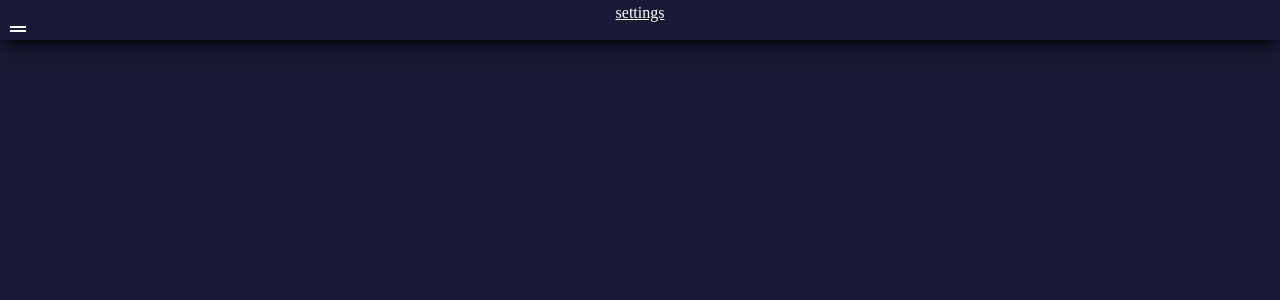
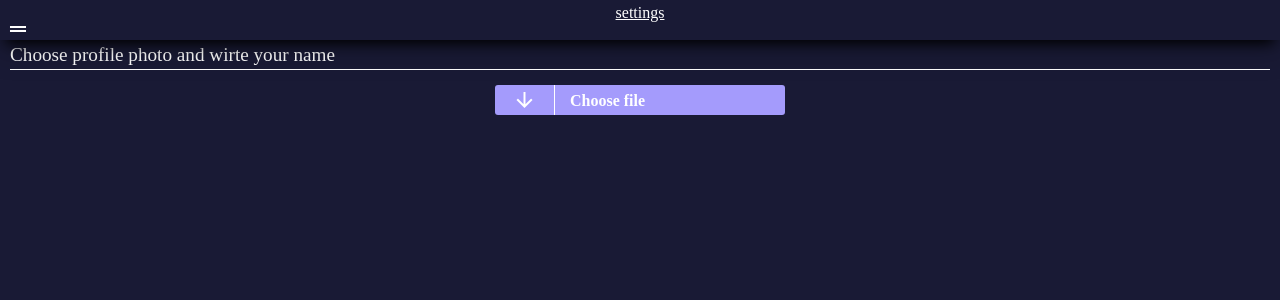
Before and after one commit to Muloversic/easy-learn-React-, a React (Create React App) app: page /settings in a window 1280 px wide. Shown: the top 300 px of the page. Built offline with nearby package versions, Linux system fonts and the light colour scheme.

Commit message:
created custom style for input=file

```diff
--- a/src/components/Settings.js
+++ b/src/components/Settings.js
@@ -1,5 +1,28 @@
-export default function Settings(){
-    return(
-        <h1>Settgins</h1>
-    )
+export default function Settings() {
+  return (
+    <main className="main">
+      <div className="main__settings settings">
+        <div className="settings__user">
+          <h2 className="settings__user-title">
+          Choose profile photo and wirte your name
+          </h2>
+          <div className="settings__input-wrapper">
+            <input
+              name="file"
+              type="file"
+              id="input__file"
+              className="settings__input-file"
+              accept="image/*"
+            />
+            <label htmlFor="input__file" className="settings__input-button">
+              <span className="settings__icon-wrapper">
+              <i className="settings__icon-file Small material-icons">arrow_downward</i>
+              </span>
+              <span className="settings__input-text">Choose file</span>
+            </label>
+          </div>
+        </div>
+      </div>
+    </main>
+  );
 }
--- a/src/scss/index.scss
+++ b/src/scss/index.scss
@@ -5,6 +5,7 @@
 @import url(openSet.scss);
 @import url(studySet.scss);
 @import url(profile.scss);
+@import url(settings.scss);
 
 
 $base-color: #191a35;
--- /dev/null
+++ b/src/scss/settings.scss
@@ -0,0 +1,64 @@
+@import "./variables.scss";
+.settings {
+    display: flex;
+    flex-direction: column;
+    &__user {
+        &-title {
+            color: $white;
+            font-size: 1.2em;
+            border-bottom: 1px solid $white;
+            padding-bottom: 5px;
+        }
+        &-label {
+            display: inline-block;
+            color: $white;
+            margin: 10px 0;
+        }
+    }
+
+    &__input-wrapper {
+        width: 100%;
+        position: relative;
+        margin: 15px 0;
+        text-align: center;
+    }
+
+    &__input-file {
+        opacity: 0;
+        visibility: hidden;
+        position: absolute;
+        top: 0;
+        left: 0;
+    }
+
+    &__input-button {
+        width: 100%;
+        max-width: 290px;
+        height: 30px;
+        background: $primary;
+        color: #fff;
+        font-size: 1rem;
+        font-weight: 700;
+        display: flex;
+        align-items: center;
+        justify-content: flex-start;
+        border-radius: 3px;
+        cursor: pointer;
+        margin: 0 auto;
+    }
+
+    &__input-text {
+        line-height: 1;
+        margin-top: 1px;
+    }
+
+    &__icon-wrapper {
+        height: 30px;
+        width: 60px;
+        margin-right: 15px;
+        display: flex;
+        align-items: center;
+        justify-content: center;
+        border-right: 1px solid #fff;
+    }
+}
```
